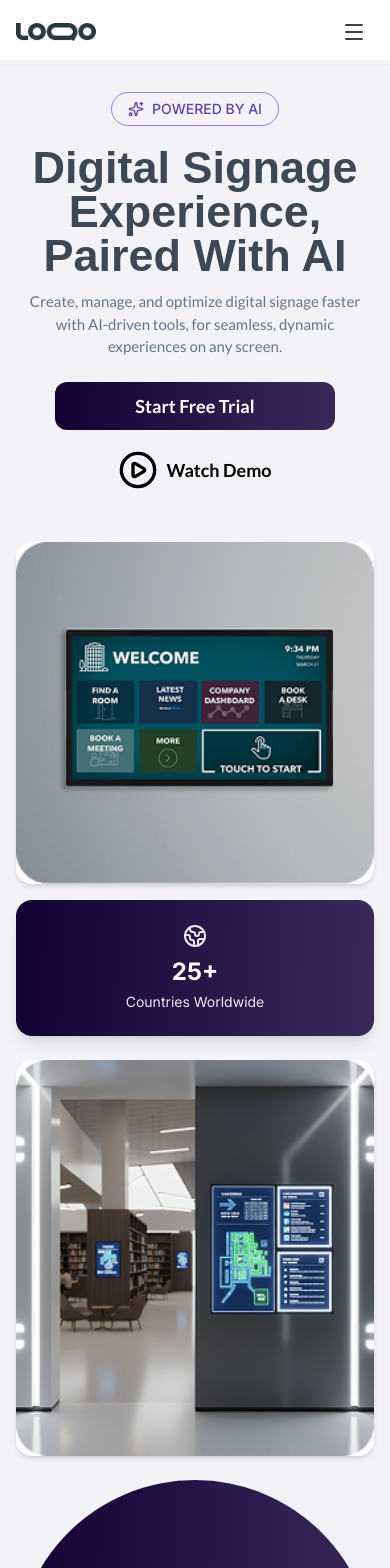
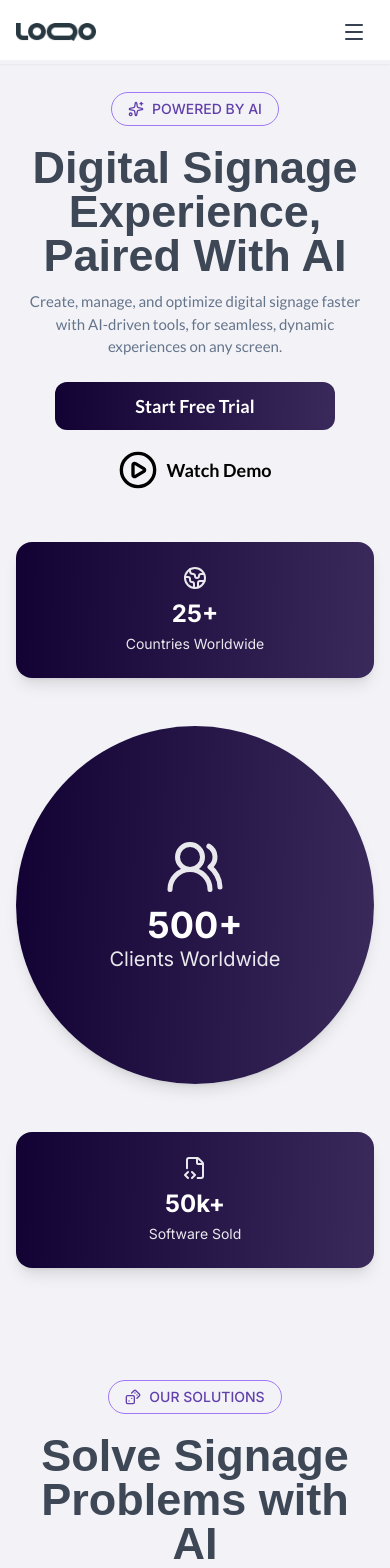
Before and after one commit to TechinoidProjects/signageX-Website, a Next.js app: page / in a window 390 px wide. Shown: the top 1568 px of the page. Built offline with nearby package versions, Linux system fonts and the light colour scheme; a web font is replaced by a local one.

Commit message:
hide image cards for mobile screen

```diff
--- a/src/components/ui/cards/ImageCard.tsx
+++ b/src/components/ui/cards/ImageCard.tsx
@@ -10,7 +10,7 @@ interface ImageCardProps {
 export const ImageCard: React.FC<ImageCardProps> = ({ src, alt, className }) => {
   return (
     <div
-      className={`bg-white rounded-2xl overflow-hidden shadow-md hover:shadow-xl transition-all duration-300 ${className}`}
+      className={`bg-white rounded-2xl overflow-hidden hidden md:block shadow-md hover:shadow-xl transition-all duration-300 ${className}`}
     >
       <Image
         src={src}
```
